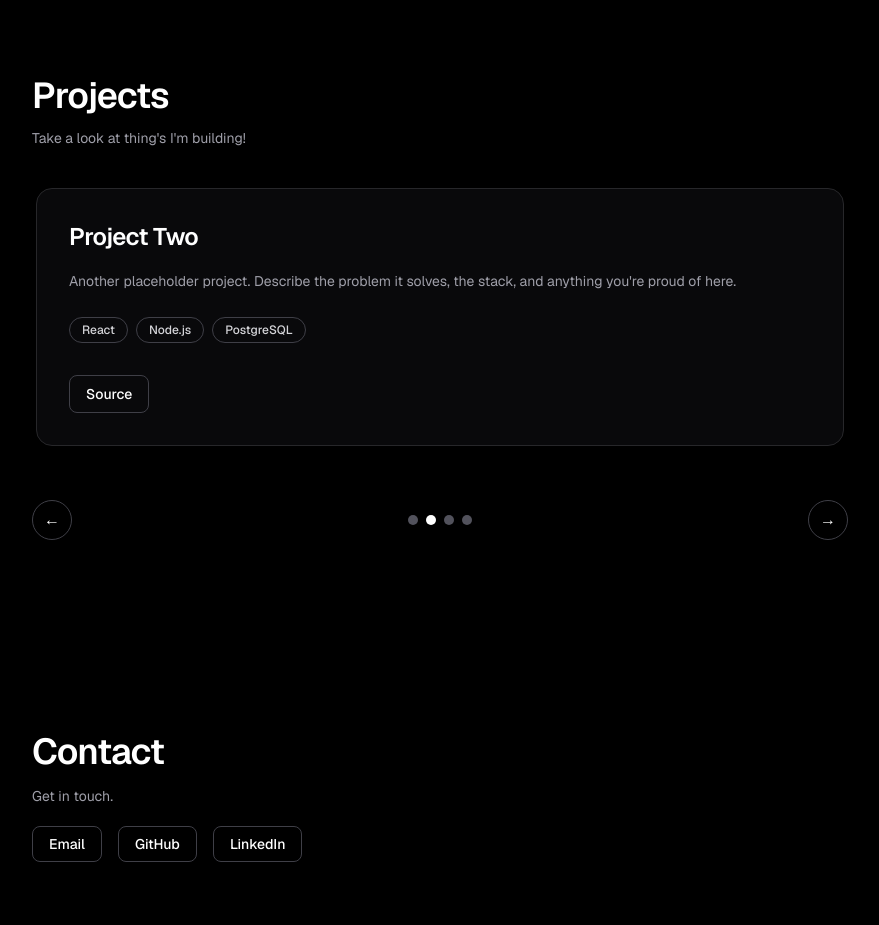
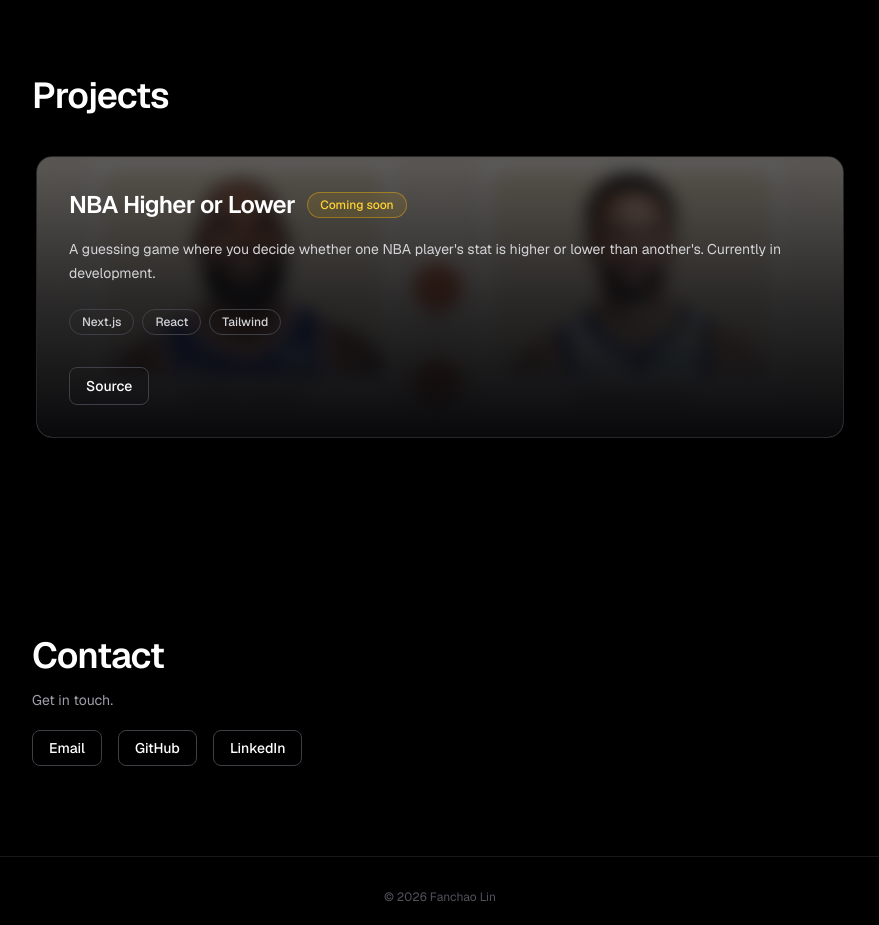
Before and after one commit to fanchao9/fanchao-ca, a Next.js app: page / in a window 1280 px wide. Shown: the part 820-1745 px from the top of the page, without its empty margins (200-1079 px from the left). Built offline with nearby package versions, Linux system fonts and the light colour scheme.

Commit message:
Added new project, added blurred image bg to projectCard

```diff
--- a/app/components/projectCard.tsx
+++ b/app/components/projectCard.tsx
@@ -1,13 +1,39 @@
+import Image from "next/image";
 import type { Project } from "../data/projects";
 
 function ProjectCard({ project }: { project: Project }) {
+  const showDemo = project.demoUrl && !project.comingSoon;
+
   return (
-    <article className="flex h-full w-full flex-col justify-between rounded-2xl border border-zinc-800 bg-zinc-950 p-8 text-left">
-      <div>
-        <h3 className="text-2xl font-semibold tracking-tight text-white">
-          {project.title}
-        </h3>
-        <p className="mt-4 text-sm leading-6 text-zinc-400">
+    <article className="relative flex h-full w-full flex-col justify-between overflow-hidden rounded-2xl border border-zinc-800 bg-zinc-950 p-8 text-left">
+      {project.image && (
+        <>
+          <Image
+            src={project.image}
+            alt=""
+            fill
+            sizes="(min-width: 896px) 896px, 100vw"
+            className="scale-110 object-cover opacity-50 blur-sm"
+          />
+          <div
+            aria-hidden="true"
+            className="absolute inset-0 bg-gradient-to-t from-zinc-950 via-zinc-950/70 to-zinc-950/30"
+          />
+        </>
+      )}
+
+      <div className="relative">
+        <div className="flex flex-wrap items-center gap-3">
+          <h3 className="text-2xl font-semibold tracking-tight text-white">
+            {project.title}
+          </h3>
+          {project.comingSoon && (
+            <span className="rounded-full border border-amber-400/40 bg-amber-400/10 px-3 py-1 text-xs font-medium text-amber-300">
+              Coming soon
+            </span>
+          )}
+        </div>
+        <p className="mt-4 text-sm leading-6 text-zinc-300">
           {project.description}
         </p>
 
@@ -23,9 +49,9 @@ function ProjectCard({ project }: { project: Project }) {
         </ul>
       </div>
 
-      {(project.demoUrl || project.repoUrl) && (
-        <div className="mt-8 flex gap-3">
-          {project.demoUrl && (
+      {(showDemo || project.repoUrl) && (
+        <div className="relative mt-8 flex gap-3">
+          {showDemo && (
             <a
               href={project.demoUrl}
               target="_blank"
--- a/app/data/projects.ts
+++ b/app/data/projects.ts
@@ -2,39 +2,22 @@ export type Project = {
   title: string;
   description: string;
   tags: string[];
-  // Optional link to live demo
   demoUrl?: string;
-  // Optional link to source repository
   repoUrl?: string;
+  image?: string;
+  comingSoon?: boolean;
 };
 
 export const projects: Project[] = [
   {
-    title: "Project One",
+    title: "NBA Higher or Lower",
     description:
-      "A short description of what this project does and why it exists. Replace this with real details about something you've built.",
-    tags: ["Next.js", "TypeScript", "Tailwind"],
-    demoUrl: "#",
-    repoUrl: "#",
+      "A guessing game where you decide whether one NBA player's stat is higher or lower than another's. Currently in development.",
+    tags: ["Next.js", "React", "Tailwind"],
+    demoUrl: "https://nba-higher-or-lower.vercel.app",
+    repoUrl: "https://github.com/fanchao9/nba-higher-or-lower",
+    image: "/projects/nba-higher-or-lower.png",
+    comingSoon: true,
   },
-  {
-    title: "Project Two",
-    description:
-      "Another placeholder project. Describe the problem it solves, the stack, and anything you're proud of here.",
-    tags: ["React", "Node.js", "PostgreSQL"],
-    repoUrl: "#",
-  },
-  {
-    title: "Project Three",
-    description:
-      "Currently building this one. Use this card for work in progress and update it as it takes shape.",
-    tags: ["Python", "FastAPI"],
-    demoUrl: "#",
-  },
-  {
-    title: "Project Four",
-    description:
-      "One more placeholder so the carousel has something to cycle through. Add or remove entries freely.",
-    tags: ["Rust", "WebAssembly"],
-  },
+
 ];
--- a/app/page.tsx
+++ b/app/page.tsx
@@ -24,24 +24,10 @@ export default function Home() {
           <h2 className="text-3xl font-semibold tracking-tight sm:text-4xl">
             Projects
           </h2>
-          <p className="mt-3 text-sm text-zinc-400">
-            Take a look at thing's I'm building!
-          </p>
           <div className="mt-10">
             <Carousel />
           </div>
         </section>
-
-        {/* Stats
-        <section id="stats" className="py-24">
-          <h2 className="text-3xl font-semibold tracking-tight sm:text-4xl">
-            Stats
-          </h2>
-          <p className="mt-3 max-w-xl text-sm leading-6 text-zinc-400">
-            Placeholder for stats &mdash; GitHub activity, languages, or whatever
-            you want to highlight here.
-          </p>
-        </section> */}
 
         {/* Contact */}
         <section id="contact" className="py-24">
```
Also changed, not shown: public/projects/nba-higher-or-lower.png (added).
